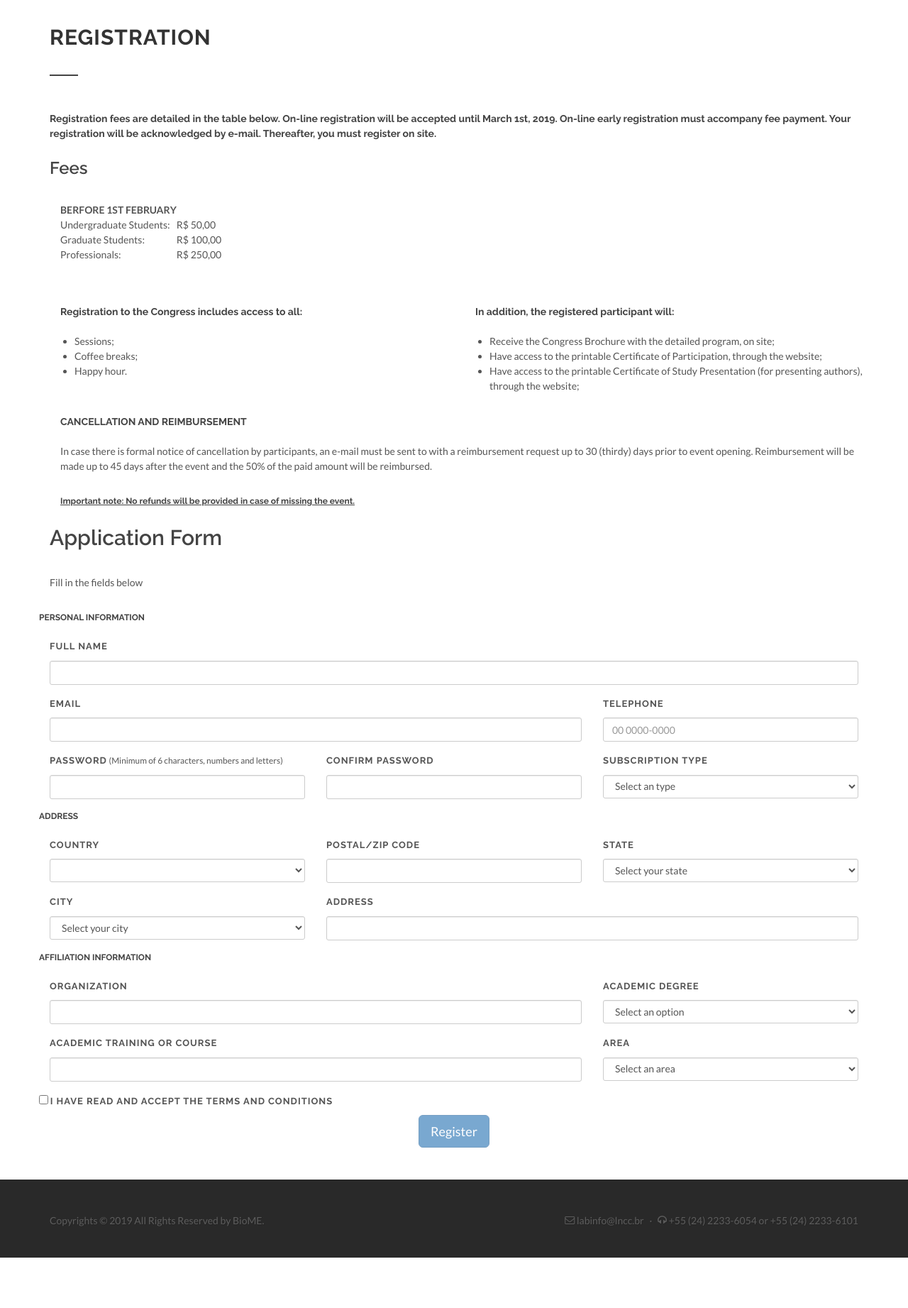
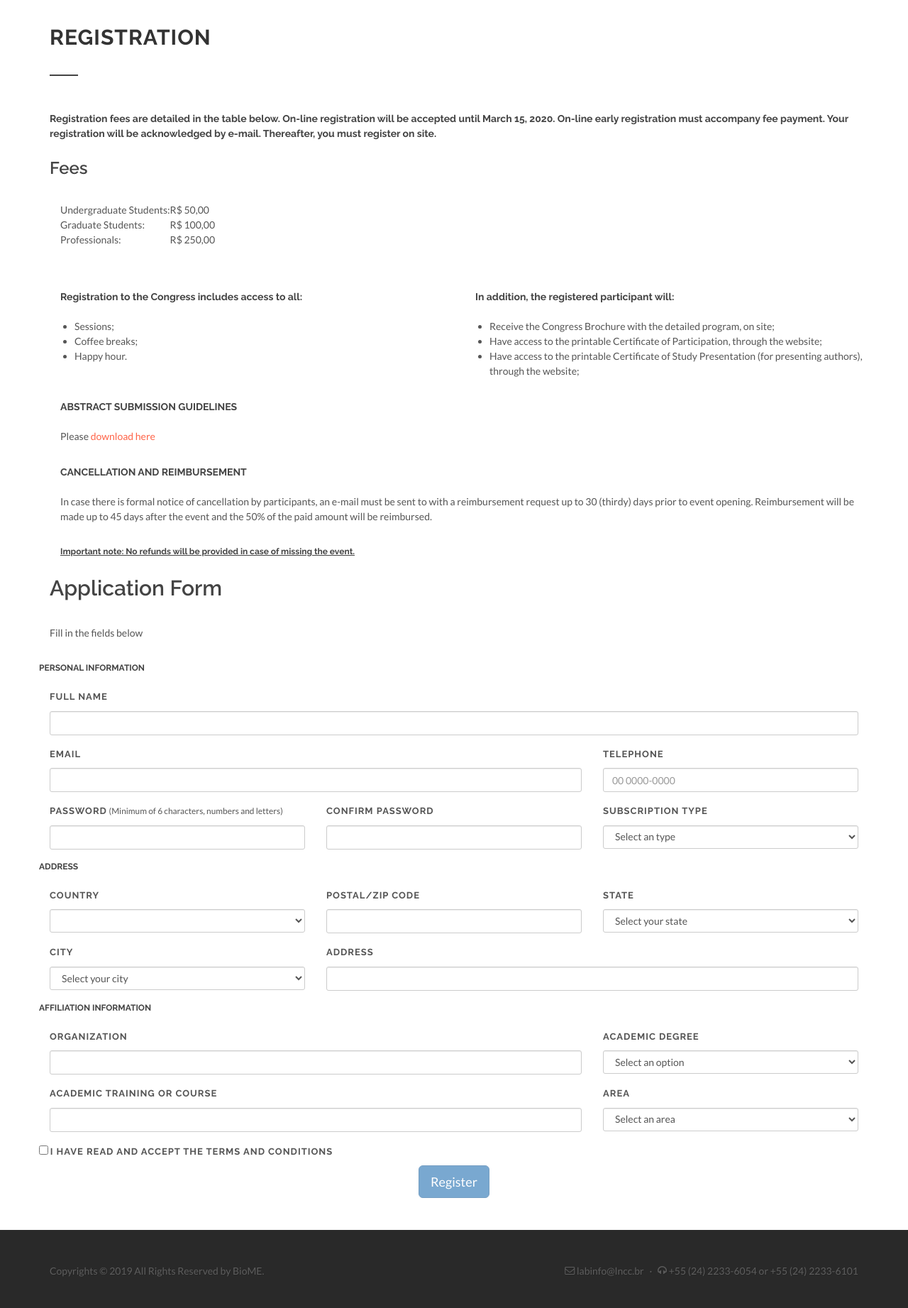
Before and after one commit to Mis4ias/genobio20, a Django app: template apps/user/templates/user/registration.html in a window 1280 px wide. Shown: the part 100-1943 px from the top of the page at 71% size. Before the commit the page ends 1872 px from the top, so only its background shows below. Run offline with Django 3.2, Linux system fonts and the light colour scheme; the template is opened without the code that fills it, so the values that code supplies are empty; parts of the project's set-up code (start-up, migrations or seed data) failed here and were passed over; some libraries are stand-ins or nearby versions.

Commit message:
atualizando inf. de registro e categoria de resumo

```diff
--- a/apps/user/models.py
+++ b/apps/user/models.py
@@ -82,11 +82,15 @@ class Pagamento(models.Model):
 # Models de Resumo e avaliações
 ##########################################################
 
+class CategoriaResumo(models.Model):
+    titulo = models.CharField(max_length=400, null=False, blank=False)
+
 class Resumo(models.Model):
     titulo = models.CharField(max_length=400, null=False, blank=False)
     texto = models.TextField(max_length=5000, null=False, blank=False)
     palavras_chave = models.CharField(max_length=200, null=False, blank=False)
     usuario = models.ForeignKey(Usuario, on_delete=models.CASCADE, null=True, blank=True, default='')
+    categoria = models.ForeignKey(CategoriaResumo, on_delete=models.CASCADE, null=False, blank=False)
 
 class Instituicao(models.Model):
     nome = models.CharField(max_length=200, null=False, blank=False)
--- a/apps/user/templates/user/registration.html
+++ b/apps/user/templates/user/registration.html
@@ -58,7 +58,7 @@
 					<nav id="primary-menu">
 						<ul>
 							<li>
-                                <a onmouseover="this.style.color='#0083B0';" onmouseout="this.style.color='#666';" href="http://hungria.imd.ufrn.br/~misael/front-petropolisrj/">
+                                <a onmouseover="this.style.color='#0083B0';" onmouseout="this.style.color='#666';" href="https://bioinfo.imd.ufrn.br/genobio20/">
                                     <div>Home</div>
                                 </a>
                             </li>
@@ -77,7 +77,7 @@
                         <!-- Navbar com a opções para tela de celular -->
 						<ul class="mobile-primary-menu">
 							<li>
-                                <a onmouseover="this.style.color='#0083B0';" onmouseout="this.style.color='#666';" href="http://hungria.imd.ufrn.br/~misael/front-petropolisrj/">
+                                <a onmouseover="this.style.color='#0083B0';" onmouseout="this.style.color='#666';" href="https://bioinfo.imd.ufrn.br/genobio20/">
                                     <div>Home</div>
                                 </a>
                             </li>
@@ -105,7 +105,7 @@
                     </div>
                 </div>
                 <h5>Registration fees are detailed in the table below. On-line registration will be accepted until March
-                    1st, 2019. On-line early registration must accompany fee payment. Your registration will be
+                    15, 2020. On-line early registration must accompany fee payment. Your registration will be
                     acknowledged by e-mail. Thereafter, you must register on site.</h5>
             </div>
         </section>
@@ -124,11 +124,7 @@
                     <div class="row">
                         <div class="col-lg-6 col-md-6 col-sm-12 col-xs-12 bottommargin-sm ">
                             <table>
-                                <thead>
-                                    <tr class="text-uppercase probootstrap-uppercase row bottommargin">
-                                    <td><strong>Berfore 1st February</strong></td>
-                                    </tr>
-                                </thead>
+
                                 <tbody>
                                     <tr class="row">
                                         <td>Undergraduate Students:</td>
@@ -166,6 +162,18 @@
                             </ul>
                         </div>
                     </div>
+
+
+                    <div class="row">
+                        <div class="col-lg-12 col-md-12 col-sm-12 col-xsm-12">
+                            <h5 class="text-uppercase probootstrap-uppercase ">Abstract submission guidelines</h5>
+                        </div>
+                        <div class="col-lg-12 col-md-12 col-sm-12 col-xsm-12">
+                            <p>Please  <a href="{% static 'static/regras-genobio.pdf' %}">download here</a></p>
+
+                        </div>
+                    </div>
+
 
                     <div class="row">
                         <div class="col-lg-12 col-md-12 col-sm-12 col-xsm-12">
```
Also changed, not shown: 1 other file.
